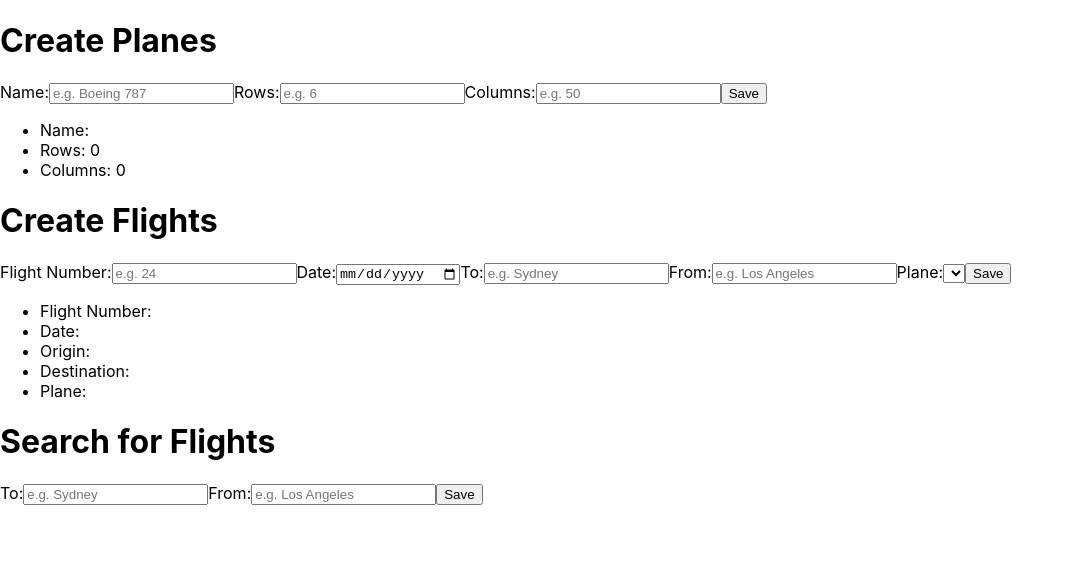
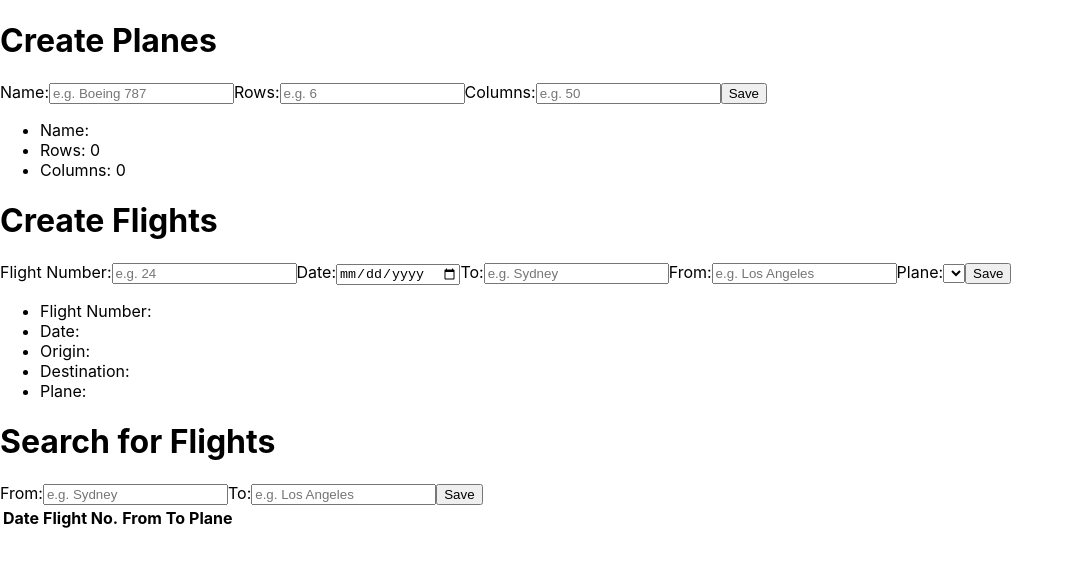
Before and after one commit to derekw26/burning-client, a React (Create React App) app: page / in a window 1280 px wide. Shown: the top 566 px of the page, without its empty margins (0-1073 px from the left). Built offline with nearby package versions, Linux system fonts and the light colour scheme; no server answers.

Commit message:
Search form axios

```diff
--- a/package.json
+++ b/package.json
@@ -6,6 +6,7 @@
     "@testing-library/jest-dom": "^5.15.0",
     "@testing-library/react": "^11.2.7",
     "@testing-library/user-event": "^12.8.3",
+    "axios": "^0.24.0",
     "react": "^17.0.2",
     "react-dom": "^17.0.2",
     "react-scripts": "4.0.3",
--- a/src/components/Search.js
+++ b/src/components/Search.js
@@ -1,6 +1,10 @@
 import React, { Component } from 'react';
+import axios from 'axios';
+
 import SearchForm from './SearchForm'
 import SearchDisplay from './SearchDisplay'
+
+const FLIGHTS_URL = "http://localhost:3000/flights.json";
 
 class Search extends Component {
   constructor() {
@@ -10,15 +14,20 @@ class Search extends Component {
         origin: '',
         destination: ''
       }
-    };
+    }
   }
 
-  fetchQuery = (search) => {
+  componentDidMount() {
+    axios.get(FLIGHTS_URL).then((response) => {
+      console.log(response.data)
+    })
+  }
 
+  fetchQuery = (q) => {
     this.setState({
       query: {
-        origin: search.origin,
-        destination: search.destination
+        origin: q.origin,
+        destination: q.destination
       }
     })
   }
@@ -28,7 +37,7 @@ class Search extends Component {
       <div>
         <h1>Search for Flights</h1>
         <SearchForm onSubmit={ this.fetchQuery }/>
-        <SearchDisplay searchInfo={ this.state.query }/>
+        <SearchDisplay query={ this.state.query }/>
       </div>
     )
   }
--- a/src/components/SearchDisplay.js
+++ b/src/components/SearchDisplay.js
@@ -1,10 +1,37 @@
 import React, { Component } from 'react';
 
-const SearchDisplay = (props) => {
-  return (
-    <div>
-    </div>
-  );
+
+
+class SearchDisplay extends Component {
+
+  constructor() {
+      super();
+      this.state = {
+        flights: []
+      }
+    }
+
+
+  render() {
+
+    const rows = [];
+
+    return (
+      <table>
+        <thead>
+          <tr>
+            <th>Date</th>
+            <th>Flight No.</th>
+            <th>From</th>
+            <th>To</th>
+            <th>Plane</th>
+          </tr>
+        </thead>
+        <tbody>{ rows }</tbody>
+      </table>
+    );
+  }
+
 }
 
 export default SearchDisplay;
--- a/src/components/SearchForm.js
+++ b/src/components/SearchForm.js
@@ -32,11 +32,11 @@ class SearchForm extends Component {
       <div>
         <form onSubmit={ this._handleSubmit }>
           <label>
-            To:
+            From:
             <input name="origin" onChange={ this._handleInput } type="text" required placeholder="e.g. Sydney"/>
           </label>
           <label>
-            From:
+            To:
             <input name="destination" onChange={ this._handleInput } type="text" required placeholder="e.g. Los Angeles"/>
           </label>
           <input type="submit" value="Save" />
```
Also changed, not shown: 1 other file (tests, documents, lock files or other folders).
